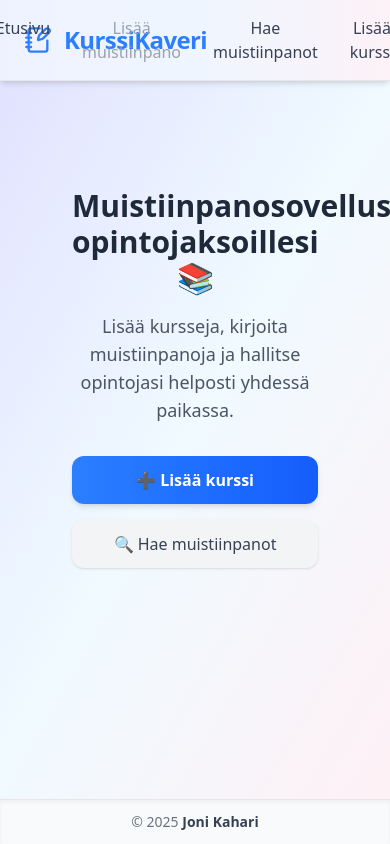
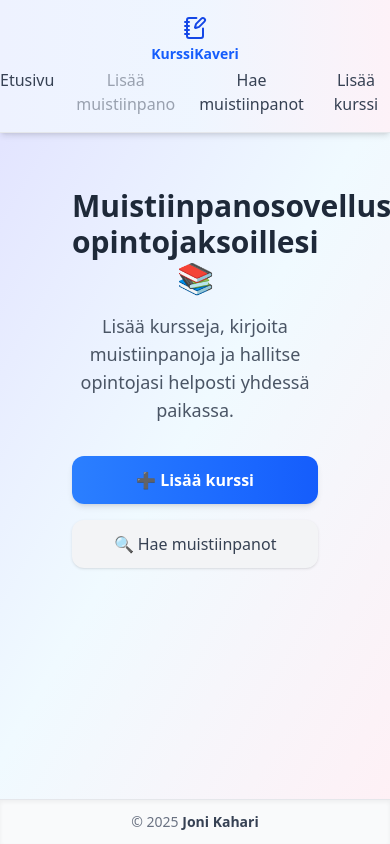
Before and after one commit to jonikah/Luentomuistiinpanosofta, a React (Vite) app: page / in a window 390 px wide. Built offline with nearby package versions, Linux system fonts and the light colour scheme; no server answers.

Commit message:
Headerin asettelu mobiilissa, logo ja KurssiKaveri -teksti keskelle

```diff
--- a/src/Header.jsx
+++ b/src/Header.jsx
@@ -4,17 +4,16 @@ import { Link } from "react-router";
 // Zustand-store kurssidatan hallintaan
 import { useDataStore } from "./stores/useDataStore";
 
-// Header-komponentti näyttää sovelluksen yläreunan navigaation
+// Header-komponentti
 function Header() {
-  // Haetaan kurssit Zustand-storesta, jotta voidaan tarvittaessa disabloida linkki
   const courses = useDataStore((state) => state.courses);
 
   return (
     <header className="fixed top-0 left-0 w-full bg-gradient-to-r from-indigo-50 via-blue-50 to-pink-50 border-b border-gray-200 shadow-md z-50">
       <div className="w-full py-4 grid grid-cols-3 items-center">
-        <div className="flex items-center pl-6">
-          <h1 className="flex items-center gap-3 text-2xl font-extrabold text-blue-500 tracking-tight">
-            {/* SVG-ikoni: muistikirja*/}
+        {/* Vasemman sarakkeen sisältö (desktop) */}
+        <div className="hidden sm:flex items-center pl-6">
+          <h1 className="flex items-center gap-2 text-2xl font-extrabold text-blue-500 tracking-tight">
             <svg
               xmlns="http://www.w3.org/2000/svg"
               width="28"
@@ -25,7 +24,7 @@ function Header() {
               strokeWidth="2"
               strokeLinecap="round"
               strokeLinejoin="round"
-              className="w-7 h-7 text-blue 700"
+              className="w-7 h-7 text-blue-700"
             >
               <path d="M13.4 2H6a2 2 0 0 0-2 2v16a2 2 0 0 0 2 2h12a2 2 0 0 0 2-2v-7.4" />
               <path d="M2 6h4" />
@@ -34,20 +33,46 @@ function Header() {
               <path d="M2 18h4" />
               <path d="M21.378 5.626a1 1 0 1 0-3.004-3.004l-5.01 5.012a2 2 0 0 0-.506.854l-.837 2.87a.5.5 0 0 0 .62.62l2.87-.837a2 2 0 0 0 .854-.506z" />
             </svg>
-            KurssiKaveri
+            <span>KurssiKaveri</span>
           </h1>
         </div>
 
-        <nav className="flex justify-center space-x-8 text-base font-medium">
-          {/* Etusivu-linkki */}
+        {/* Keskimmäinen sarake: mobiili-logo + teksti + navigaatio */}
+        <div className="flex flex-col items-center justify-center sm:flex-row sm:items-center sm:justify-center col-span-3 sm:col-span-1">
+          {/* Mobiilissa keskelle logo + pieni teksti */}
+          <div className="sm:hidden flex flex-col items-center mb-1">
+            <svg
+              xmlns="http://www.w3.org/2000/svg"
+              width="28"
+              height="28"
+              viewBox="0 0 24 24"
+              fill="none"
+              stroke="currentColor"
+              strokeWidth="2"
+              strokeLinecap="round"
+              strokeLinejoin="round"
+              className="w-6 h-6 text-blue-700 mb-1"
+            >
+              <path d="M13.4 2H6a2 2 0 0 0-2 2v16a2 2 0 0 0 2 2h12a2 2 0 0 0 2-2v-7.4" />
+              <path d="M2 6h4" />
+              <path d="M2 10h4" />
+              <path d="M2 14h4" />
+              <path d="M2 18h4" />
+              <path d="M21.378 5.626a1 1 0 1 0-3.004-3.004l-5.01 5.012a2 2 0 0 0-.506.854l-.837 2.87a.5.5 0 0 0 .62.62l2.87-.837a2 2 0 0 0 .854-.506z" />
+            </svg>
+            <span className="text-sm font-semibold text-blue-600">
+              KurssiKaveri
+            </span>
+          </div>
+
+          {/* Navigaatio: linkit vierekkäin */}
+          <nav className="flex space-x-4 sm:space-x-8 text-base font-medium">
             <Link
               className="text-gray-700 hover:text-indigo-600 transition-colors duration-200"
               to="/"
             >
               Etusivu
             </Link>
-
-          {/* Lisää muistiinpano -linkki, disabloitu jos ei kursseja */}
             {courses.length === 0 ? (
               <span className="text-gray-400 cursor-not-allowed">
                 Lisää muistiinpano
@@ -60,16 +85,12 @@ function Header() {
                 Lisää muistiinpano
               </Link>
             )}
-
-          {/* Muistiinpanojen hakulinkki */}
             <Link
               className="text-gray-700 hover:text-indigo-600 transition-colors duration-200"
               to="/listnotes"
             >
               Hae muistiinpanot
             </Link>
-
-          {/* Kurssin lisäyslinkki */}
             <Link
               className="text-gray-700 hover:text-indigo-600 transition-colors duration-200"
               to="/addcourse"
@@ -77,8 +98,9 @@ function Header() {
               Lisää kurssi
             </Link>
           </nav>
+        </div>
 
-        {/* Oikea sarake: tyhjä, ei renderöidä mitään. Käytetty kolmen sarakkeen gridiä, jotta asettelu on: vasemmalla logo ja keskellä navigaatio */}
+        {/* Oikea sarake: tyhjä */}
         <div></div>
       </div>
     </header>
```
Lines whose indentation alone changed are shown as unchanged.
